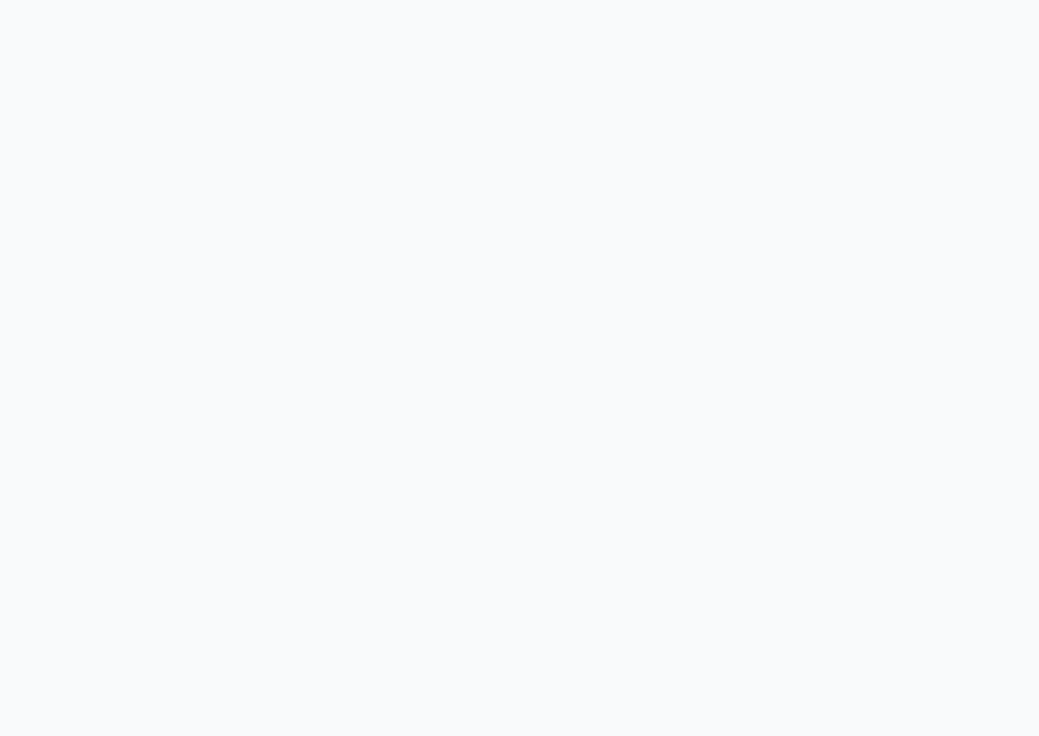
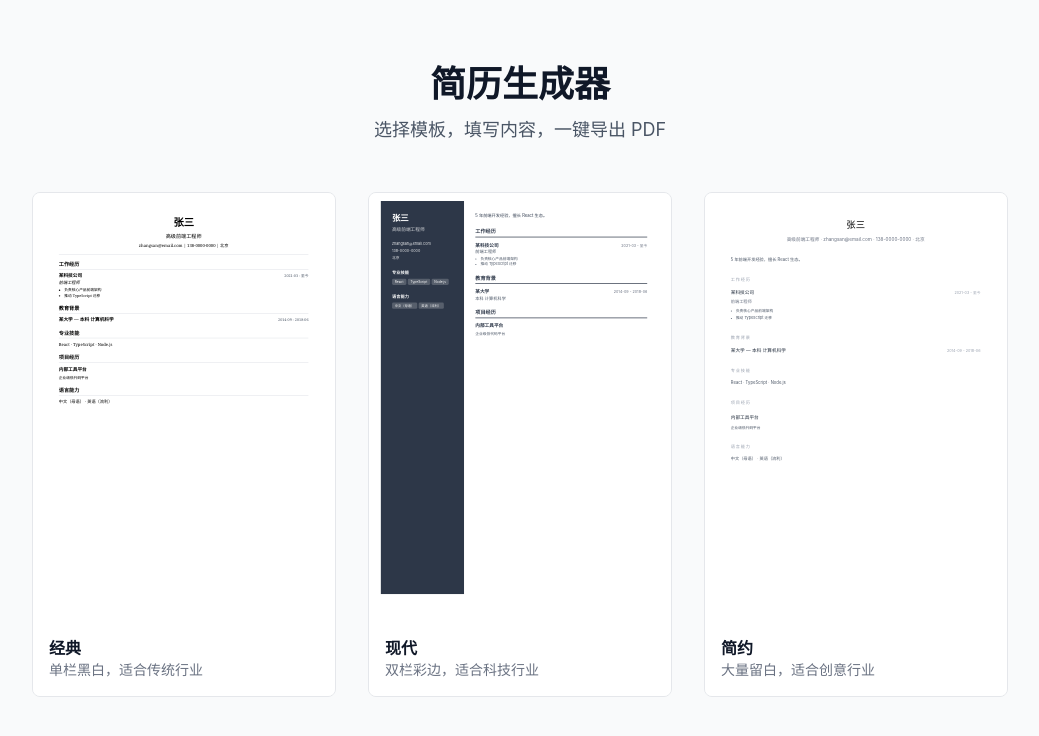
Before and after one commit to Gullrye/resume-builder, a Next.js app: page / in a window 1280 px wide. Shown: the top 736 px of the page, without its empty margins (120-1159 px from the left). Built offline with nearby package versions, Linux system fonts and the light colour scheme.

Commit message:
feat: add homepage with template selection cards
Coding-Agent: Claude Code
Model: glm-5.1

```diff
--- a/src/app/page.tsx
+++ b/src/app/page.tsx
@@ -1,3 +1,27 @@
+import { TEMPLATE_LIST } from "@/components/templates";
+import { TemplateCard } from "@/components/template-card";
+
 export default function Home() {
-  return <main className="min-h-screen bg-gray-50" />;
+  return (
+    <main className="min-h-screen bg-gray-50">
+      <div className="max-w-5xl mx-auto px-6 py-16">
+        <div className="text-center mb-12">
+          <h1 className="text-4xl font-bold text-gray-900 mb-3">简历生成器</h1>
+          <p className="text-lg text-gray-600">
+            选择模板，填写内容，一键导出 PDF
+          </p>
+        </div>
+        <div className="grid grid-cols-1 md:grid-cols-3 gap-8">
+          {TEMPLATE_LIST.map((t) => (
+            <TemplateCard
+              key={t.id}
+              id={t.id}
+              name={t.name}
+              description={t.description}
+            />
+          ))}
+        </div>
+      </div>
+    </main>
+  );
 }
--- /dev/null
+++ b/src/components/template-card.helpers.ts
@@ -0,0 +1,33 @@
+import { ResumeData } from "@/lib/types";
+
+export const sampleResumeData: ResumeData = {
+  basics: {
+    name: "张三",
+    title: "高级前端工程师",
+    email: "zhangsan@email.com",
+    phone: "138-0000-0000",
+    location: "北京",
+    summary: "5 年前端开发经验，擅长 React 生态。",
+  },
+  experience: [
+    {
+      company: "某科技公司",
+      position: "前端工程师",
+      startDate: "2021-03",
+      endDate: null,
+      description: "负责核心产品前端架构\n推动 TypeScript 迁移",
+    },
+  ],
+  education: [
+    {
+      school: "某大学",
+      degree: "本科",
+      major: "计算机科学",
+      startDate: "2014-09",
+      endDate: "2018-06",
+    },
+  ],
+  skills: ["React", "TypeScript", "Node.js"],
+  projects: [{ name: "内部工具平台", description: "企业级低代码平台" }],
+  languages: ["中文（母语）", "英语（流利）"],
+};
--- /dev/null
+++ b/src/components/template-card.tsx
@@ -0,0 +1,48 @@
+"use client";
+
+import Link from "next/link";
+import { TemplateId } from "@/lib/types";
+import { ClassicTemplate } from "./templates/classic";
+import { ModernTemplate } from "./templates/modern";
+import { MinimalTemplate } from "./templates/minimal";
+import { sampleResumeData } from "./template-card.helpers";
+
+const templateComponents: Record<
+  TemplateId,
+  React.ComponentType<{ data: typeof sampleResumeData }>
+> = {
+  classic: ClassicTemplate,
+  modern: ModernTemplate,
+  minimal: MinimalTemplate,
+};
+
+export function TemplateCard({
+  id,
+  name,
+  description,
+}: {
+  id: TemplateId;
+  name: string;
+  description: string;
+}) {
+  const TemplateComponent = templateComponents[id];
+
+  return (
+    <Link
+      href={`/editor?template=${id}`}
+      className="group block rounded-lg border border-gray-200 overflow-hidden hover:shadow-lg transition-shadow"
+    >
+      <div className="aspect-[210/297] overflow-hidden bg-white p-2">
+        <div className="pointer-events-none transform scale-[0.35] origin-top-left w-[285%]">
+          <TemplateComponent data={sampleResumeData} />
+        </div>
+      </div>
+      <div className="p-4 bg-white">
+        <h3 className="font-semibold text-gray-900 group-hover:text-blue-600">
+          {name}
+        </h3>
+        <p className="text-sm text-gray-500">{description}</p>
+      </div>
+    </Link>
+  );
+}
```
